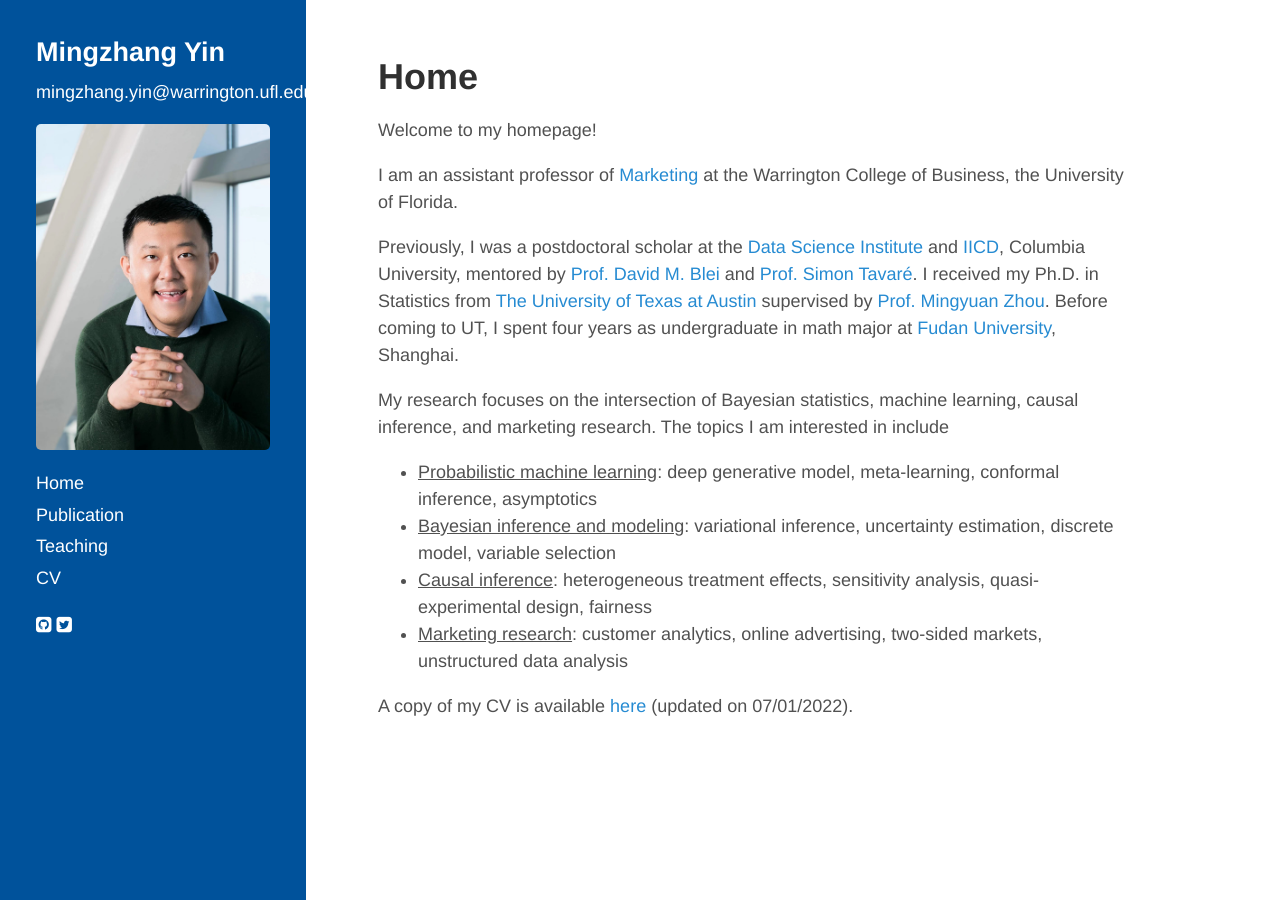
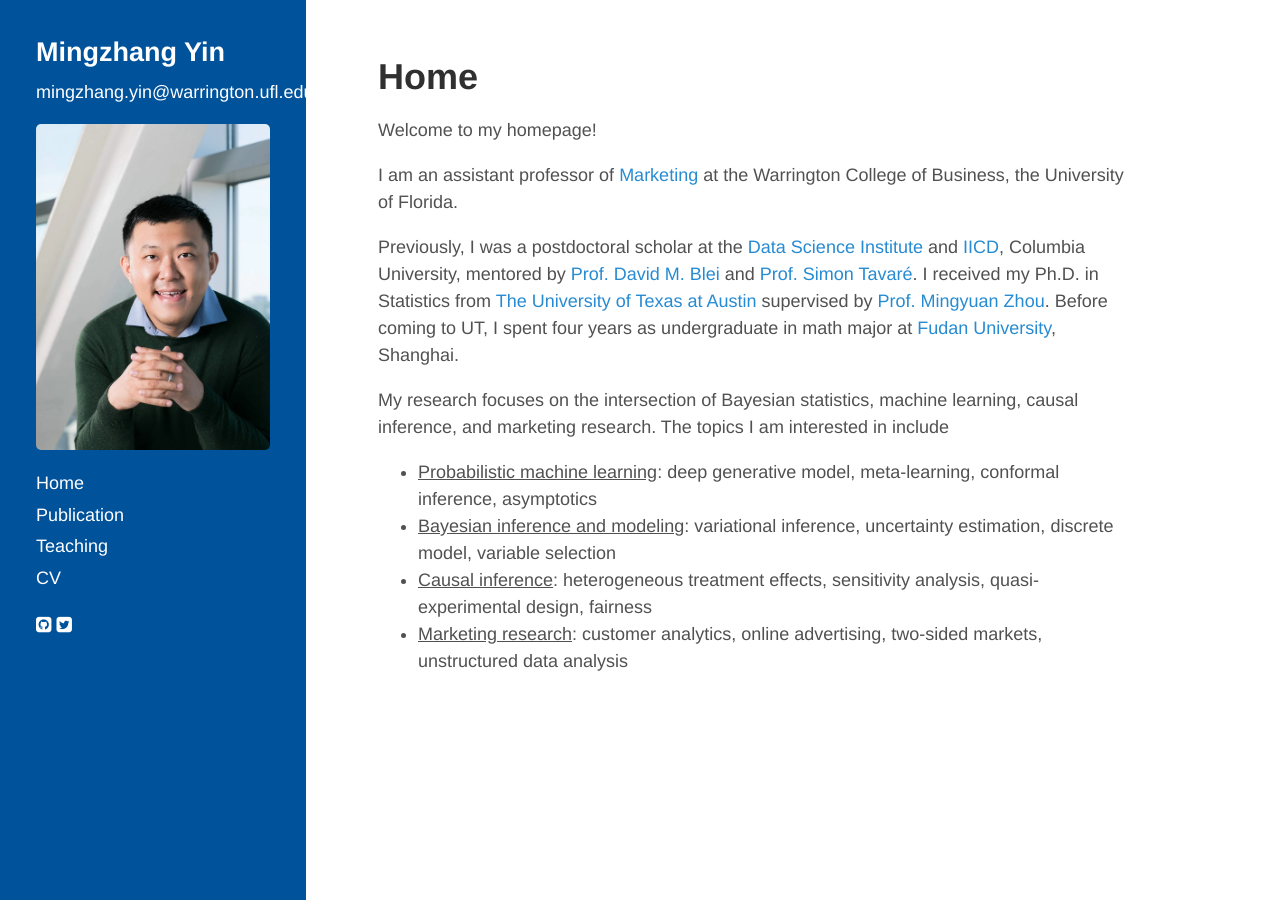
Before and after one commit to mingzhang-yin/mingzhang-yin.github.io, a Jekyll site: the page built from index.md, in a window 1280 px wide. Built offline with Jekyll 4.4.1, drawn with Linux system fonts in a browser that asks for light colours; nearby versions of some CDN libraries; a style sheet for code colours, icons or effects is not loaded.

Commit message:
Update index.md

```diff
--- a/index.md
+++ b/index.md
@@ -25,5 +25,3 @@ title: Home
    <li> <ins>Causal inference</ins>: heterogeneous treatment effects, sensitivity analysis, quasi-experimental design, fairness </li>
    <li> <ins>Marketing research</ins>: customer analytics, online advertising, two-sided markets, unstructured data analysis </li>
   </ul>
-
-<p> A copy of my CV is available <a href="https://mingzhang-yin.github.io/assets/pdfs/CV_Mingzhang%20Yin.pdf">here </a> (updated on 07/01/2022). </p>
```
